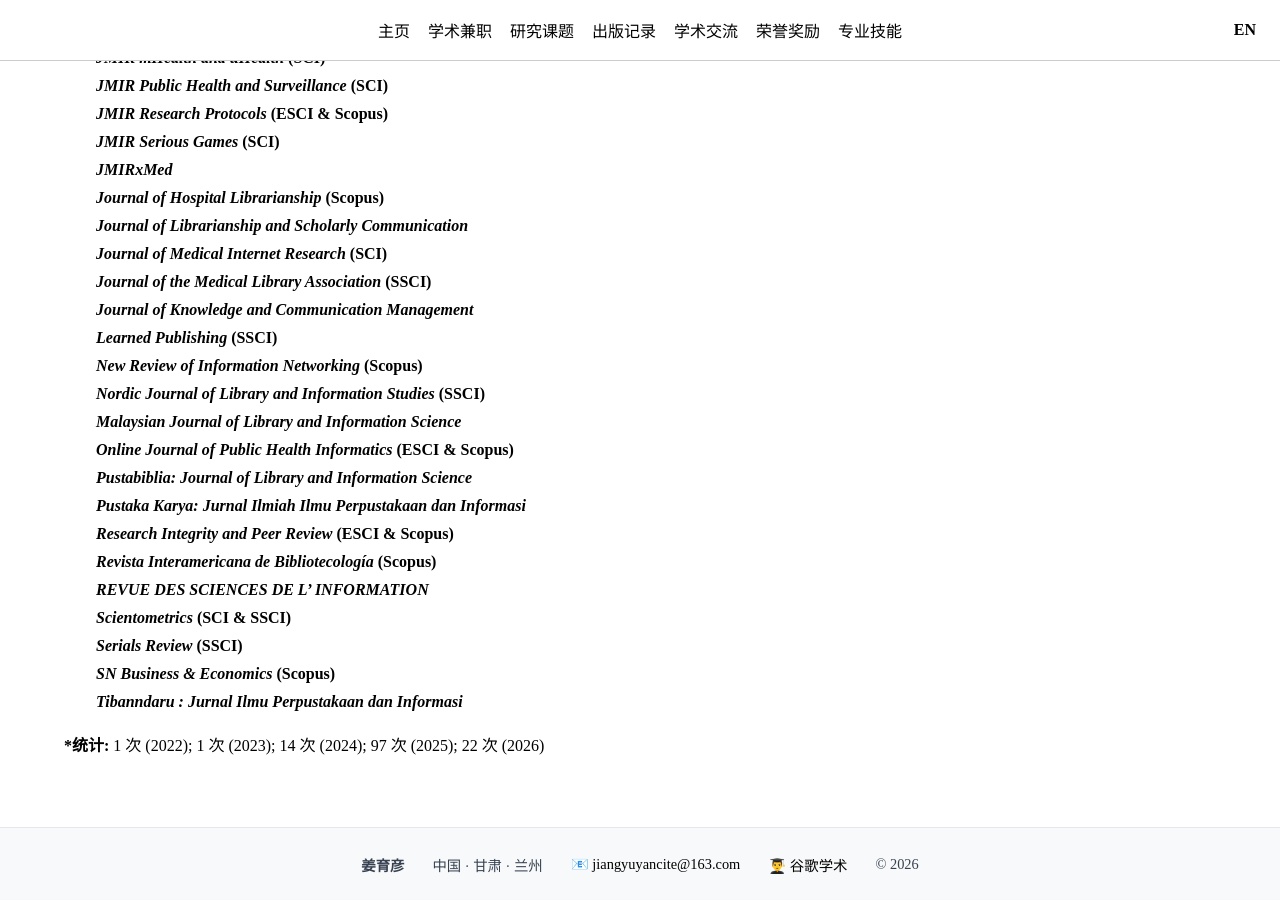
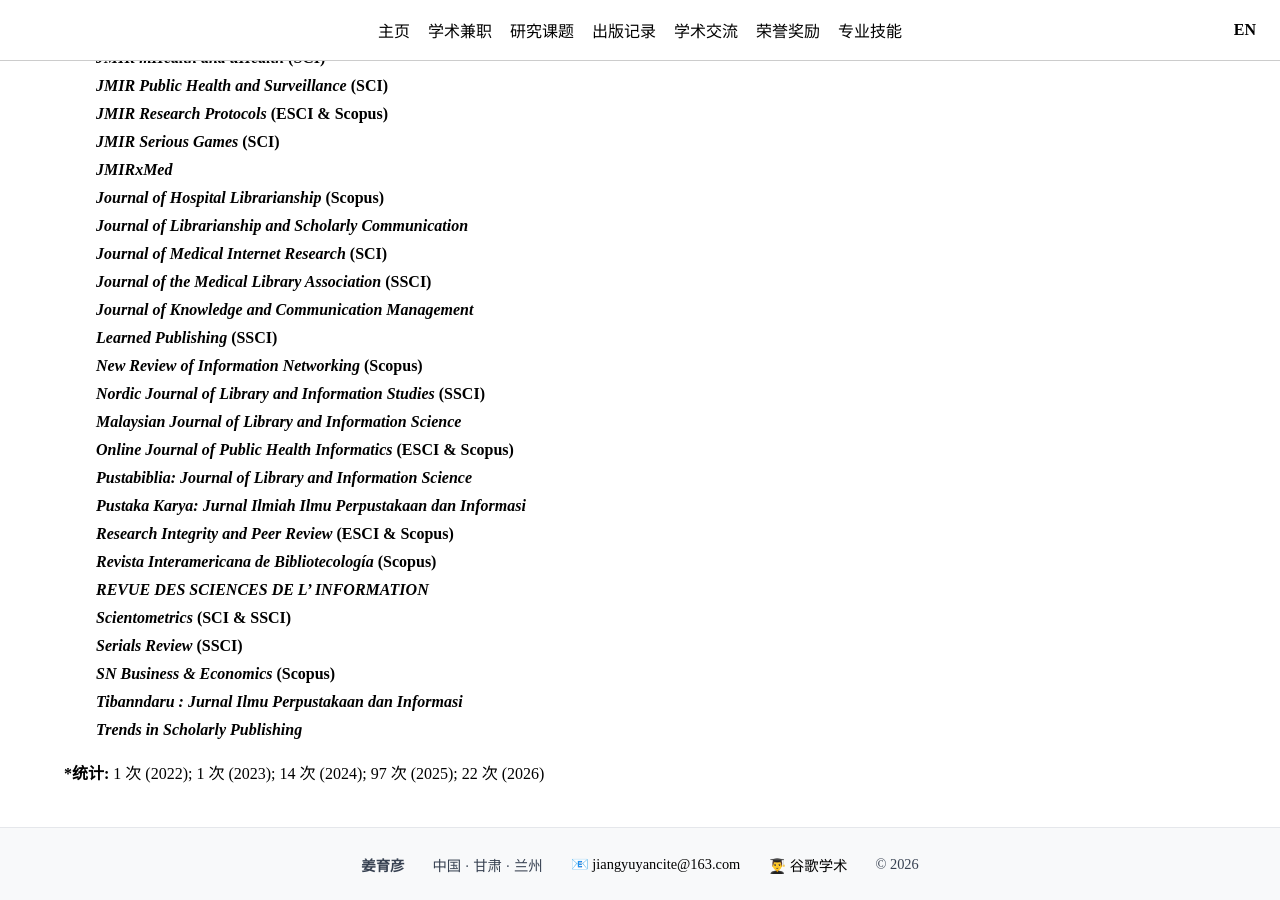
Before and after one commit to jiang-yuyan/Yuyan-Jiang-CV, a Jekyll site: the page built from role/roles-zh.md, in a window 1280 px wide and 900 px high, scrolled down 1350 px. Built offline with Jekyll 4.4.1, drawn with Linux system fonts in a browser that asks for light colours; before the commit the page ends 2222 px from its top, so only the background shows below that.

Commit message:
Update roles-zh.md with new publication entries

```diff
--- a/role/roles-zh.md
+++ b/role/roles-zh.md
@@ -74,5 +74,6 @@ __·评审__ 🕵️‍♂️
 &#8195;&#8195;_**Serials Review**_ **(SSCI)**
 &#8195;&#8195;_**SN Business & Economics**_ **(Scopus)**
 &#8195;&#8195;_**Tibanndaru : Jurnal Ilmu Perpustakaan dan Informasi**_
+&#8195;&#8195;_**Trends in Scholarly Publishing**_
 
 ***统计:** 1 次 (2022); 1 次 (2023); 14 次 (2024); 97 次 (2025); 22 次 (2026)
```
